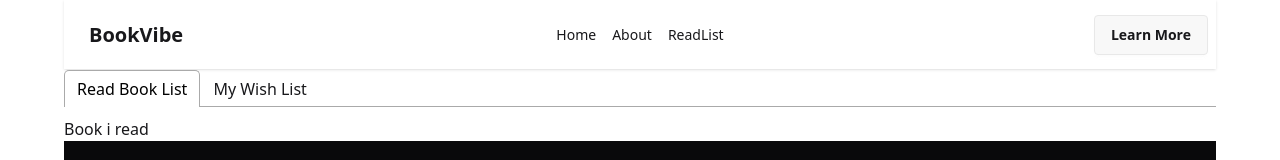
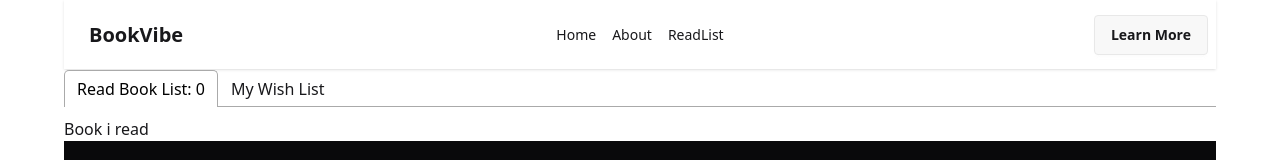
Before and after one commit to ahassh1/book-vibe, a React (Vite) app: page /readList in a window 1280 px wide. Shown: the top 160 px of the page. Built offline with nearby package versions, Linux system fonts and the light colour scheme.

Commit message:
usestate added to shown readlist length on ui

```diff
--- a/src/ReadList/ReadList.jsx
+++ b/src/ReadList/ReadList.jsx
@@ -1,4 +1,4 @@
-import React, { useEffect } from 'react';
+import React, { useEffect, useState } from 'react';
 import { useLoaderData } from 'react-router';
 import { Tab, Tabs, TabList, TabPanel } from 'react-tabs';
 import 'react-tabs/style/react-tabs.css';
@@ -6,19 +6,22 @@ import { getStoredBook } from '../utility/addToDB';
 
 const ReadList = () => {
     // worst case this is
+
+    const [readList, setReadList] = useState([])
   const data = useLoaderData()
   console.log(data);
 
  useEffect(() =>{
+
     const storedBookData = getStoredBook();
     const ConvertedStoredBooks = storedBookData.map(id => parseInt(id))
     const myReadList = data.filter(book =>ConvertedStoredBooks.includes(book.bookId));
-    console.log(myReadList);
+    setReadList(myReadList);
  },[]);
     return (
         <Tabs>
     <TabList>
-      <Tab>Read Book List </Tab>
+      <Tab>Read Book List: {readList.length} </Tab>
       <Tab>My Wish List</Tab>
     </TabList>
 
@@ -30,6 +33,6 @@ const ReadList = () => {
     </TabPanel>
   </Tabs>
     );
-};
+}
 
 export default ReadList
```
